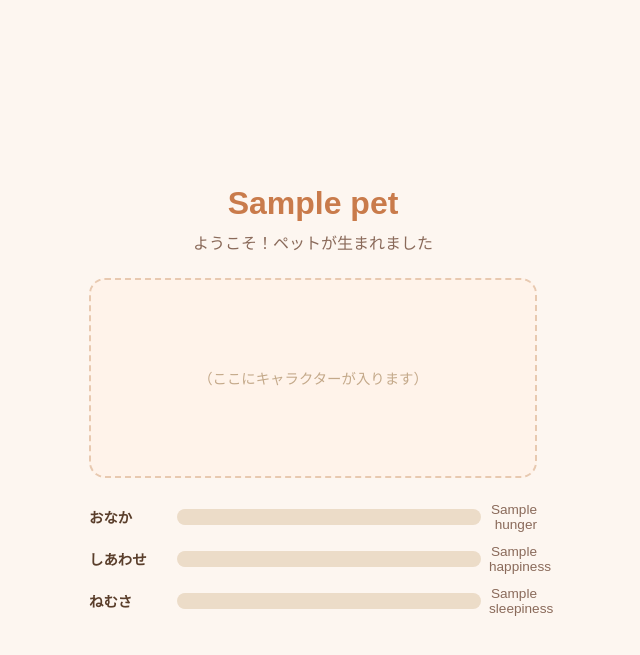
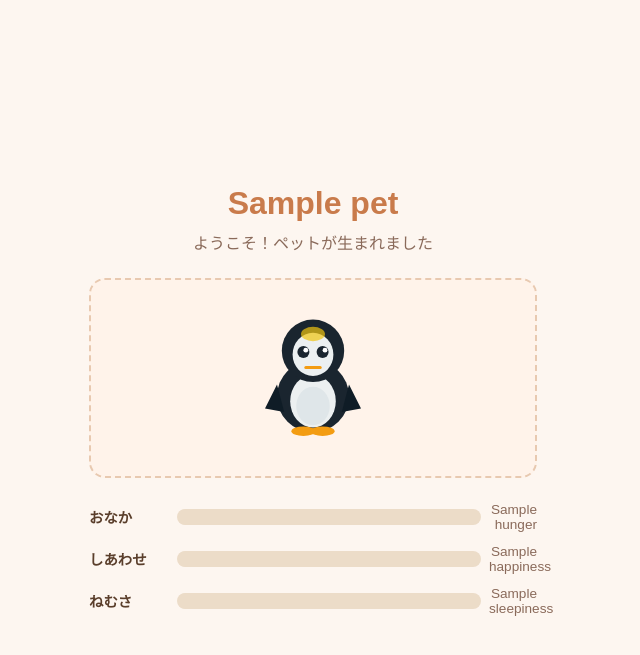
Before and after one commit to MOGW4086/cozy-pet, a Flask app: template cozy_pet/templates/index.html in a window 1280 px wide. Shown: the top 655 px of the page, without its empty margins (327-967 px from the left). Run offline with Flask 3, Linux system fonts and the light colour scheme; the template is opened without the code that fills it: most values are stand-ins (such as "Sample title", 1, 10 or a date in 2020).

Commit message:
feat: SVGキャラクター表示（4形態・表情・CSSアニメーション）
- ペンギン風SVGキャラクター 4形態（egg/baby/child/adult）を partials/character.html に実装
- 表情変化 4種（normal/happy/hungry/sleepy）を目・くちばしの形で表現
- CSSアニメーション追加（ぴょんぴょん bounce / まばたき blink）
- pet.mood フィールドを main.py のダミーデータに追加
- SVGタグ存在確認のスモークテスト追加

Closes #2

Co-Authored-By: Claude Sonnet 4.6 <noreply@anthropic.com>

```diff
--- a/cozy_pet/routes/main.py
+++ b/cozy_pet/routes/main.py
@@ -22,6 +22,7 @@ def index():
     pet = {
         "name": "ペット",
         "stage": "egg",
+        "mood": "normal",
         "hunger": 80,
         "happiness": 80,
         "sleepiness": 20,
--- a/cozy_pet/static/css/style.css
+++ b/cozy_pet/static/css/style.css
@@ -58,6 +58,32 @@ body {
   font-size: 0.9rem;
 }
 
+/* キャラクターアニメーション */
+.character-svg {
+  display: block;
+  margin: 0 auto;
+  width: 120px;
+  height: 144px;
+}
+
+.character-bounce {
+  animation: bounce 1.2s ease-in-out infinite;
+}
+
+.character-blink .eye {
+  animation: blink 3s ease-in-out infinite;
+}
+
+@keyframes bounce {
+  0%, 100% { transform: translateY(0); }
+  50% { transform: translateY(-8px); }
+}
+
+@keyframes blink {
+  0%, 90%, 100% { transform: scaleY(1); }
+  95% { transform: scaleY(0.1); }
+}
+
 /* ステータス */
 .pet-status {
   display: flex;
--- a/cozy_pet/templates/index.html
+++ b/cozy_pet/templates/index.html
@@ -8,11 +8,8 @@
   <p class="welcome-message">ようこそ！ペットが生まれました</p>
 </header>
 
-<!-- キャラクター表示エリア（後の Issue で SVG を入れる） -->
 <section class="pet-character" aria-label="キャラクター表示エリア">
-  <div class="character-placeholder">
-    <p>（ここにキャラクターが入ります）</p>
-  </div>
+  {% include "partials/character.html" %}
 </section>
 
 <!-- ステータス表示エリア（後の Issue で実装） -->
--- /dev/null
+++ b/cozy_pet/templates/partials/character.html
@@ -0,0 +1,222 @@
+{# ペンギン風 SVG キャラクター。pet.stage と pet.mood を参照して形態・表情を切り替える。 #}
+
+{% if pet.stage == 'egg' %}
+{# ===== 卵形態 ===== #}
+<svg class="character-svg character-bounce"
+     viewBox="0 0 100 120"
+     xmlns="http://www.w3.org/2000/svg"
+     role="img"
+     aria-label="卵のペット">
+  {# 卵本体（白い楕円） #}
+  <ellipse cx="50" cy="65" rx="30" ry="40"
+           fill="#fffef5" stroke="#e8c9b0" stroke-width="2"/>
+  {# 卵の淡いツヤ #}
+  <ellipse cx="40" cy="50" rx="8" ry="12"
+           fill="#ffffff" opacity="0.5"/>
+</svg>
+
+{% elif pet.stage == 'baby' %}
+{# ===== 赤ちゃん形態 ===== #}
+<svg class="character-svg character-bounce"
+     viewBox="0 0 100 120"
+     xmlns="http://www.w3.org/2000/svg"
+     role="img"
+     aria-label="赤ちゃんペンギンのペット">
+  {# 体（小さな丸） #}
+  <ellipse cx="50" cy="78" rx="22" ry="26"
+           fill="#2c3e50"/>
+  {# お腹（白） #}
+  <ellipse cx="50" cy="82" rx="13" ry="18"
+           fill="#ecf0f1"/>
+  {# 頭 #}
+  <circle cx="50" cy="50" r="20"
+          fill="#2c3e50"/>
+  {# 顔の白い部分 #}
+  <ellipse cx="50" cy="52" rx="13" ry="14"
+           fill="#ecf0f1"/>
+
+  {# 目 #}
+  {% if pet.mood == 'happy' %}
+    {# 弧（笑顔目） #}
+    <path d="M 41 47 Q 43 44 45 47" class="eye"
+          stroke="#2c3e50" stroke-width="1.5" fill="none" stroke-linecap="round"/>
+    <path d="M 55 47 Q 57 44 59 47" class="eye"
+          stroke="#2c3e50" stroke-width="1.5" fill="none" stroke-linecap="round"/>
+  {% elif pet.mood == 'sleepy' %}
+    {# 半閉じ目（上半分が直線） #}
+    <path d="M 40 47 H 46" class="eye"
+          stroke="#2c3e50" stroke-width="1.5" stroke-linecap="round"/>
+    <ellipse cx="43" cy="48" rx="3" ry="1.5"
+             fill="#2c3e50" class="eye"/>
+    <path d="M 54 47 H 60" class="eye"
+          stroke="#2c3e50" stroke-width="1.5" stroke-linecap="round"/>
+    <ellipse cx="57" cy="48" rx="3" ry="1.5"
+             fill="#2c3e50" class="eye"/>
+  {% else %}
+    {# normal / hungry — 普通の目 #}
+    <circle cx="43" cy="48" r="3" fill="#2c3e50" class="eye"/>
+    <circle cx="57" cy="48" r="3" fill="#2c3e50" class="eye"/>
+    <circle cx="44" cy="47" r="1" fill="#ffffff"/>
+    <circle cx="58" cy="47" r="1" fill="#ffffff"/>
+  {% endif %}
+
+  {# くちばし #}
+  {% if pet.mood == 'happy' %}
+    <path d="M 46 57 Q 50 61 54 57"
+          stroke="#f39c12" stroke-width="1.5" fill="none" stroke-linecap="round"/>
+  {% elif pet.mood == 'hungry' %}
+    <path d="M 47 56 L 50 60 L 53 56"
+          fill="#f39c12" stroke="#f39c12" stroke-width="1" stroke-linejoin="round"/>
+  {% else %}
+    <line x1="47" y1="57" x2="53" y2="57"
+          stroke="#f39c12" stroke-width="1.5" stroke-linecap="round"/>
+  {% endif %}
+
+  {# 翼（小さな三角） #}
+  <polygon points="28,70 22,82 30,84" fill="#1a252f"/>
+  <polygon points="72,70 78,82 70,84" fill="#1a252f"/>
+  {# 足 #}
+  <ellipse cx="44" cy="103" rx="6" ry="3" fill="#f39c12"/>
+  <ellipse cx="56" cy="103" rx="6" ry="3" fill="#f39c12"/>
+</svg>
+
+{% elif pet.stage == 'child' %}
+{# ===== 子ども形態 ===== #}
+<svg class="character-svg character-bounce"
+     viewBox="0 0 100 120"
+     xmlns="http://www.w3.org/2000/svg"
+     role="img"
+     aria-label="子どもペンギンのペット">
+  {# 体 #}
+  <ellipse cx="50" cy="80" rx="26" ry="28"
+           fill="#2c3e50"/>
+  {# お腹 #}
+  <ellipse cx="50" cy="84" rx="16" ry="20"
+           fill="#ecf0f1"/>
+  {# 頭 #}
+  <circle cx="50" cy="48" r="24"
+          fill="#2c3e50"/>
+  {# 顔の白い部分 #}
+  <ellipse cx="50" cy="51" rx="15" ry="16"
+           fill="#ecf0f1"/>
+
+  {# 目（くっきり） #}
+  {% if pet.mood == 'happy' %}
+    <path d="M 40 45 Q 43 41 46 45" class="eye"
+          stroke="#2c3e50" stroke-width="2" fill="none" stroke-linecap="round"/>
+    <path d="M 54 45 Q 57 41 60 45" class="eye"
+          stroke="#2c3e50" stroke-width="2" fill="none" stroke-linecap="round"/>
+  {% elif pet.mood == 'sleepy' %}
+    <path d="M 39 45 H 47" class="eye"
+          stroke="#2c3e50" stroke-width="2" stroke-linecap="round"/>
+    <ellipse cx="43" cy="47" rx="4" ry="2"
+             fill="#2c3e50" class="eye"/>
+    <path d="M 53 45 H 61" class="eye"
+          stroke="#2c3e50" stroke-width="2" stroke-linecap="round"/>
+    <ellipse cx="57" cy="47" rx="4" ry="2"
+             fill="#2c3e50" class="eye"/>
+  {% elif pet.mood == 'hungry' %}
+    <ellipse cx="43" cy="47" rx="4" ry="3" fill="#2c3e50" class="eye"/>
+    <ellipse cx="57" cy="47" rx="4" ry="3" fill="#2c3e50" class="eye"/>
+    <circle cx="44" cy="46" r="1.2" fill="#ffffff"/>
+    <circle cx="58" cy="46" r="1.2" fill="#ffffff"/>
+  {% else %}
+    <circle cx="43" cy="47" r="4" fill="#2c3e50" class="eye"/>
+    <circle cx="57" cy="47" r="4" fill="#2c3e50" class="eye"/>
+    <circle cx="44.5" cy="46" r="1.5" fill="#ffffff"/>
+    <circle cx="58.5" cy="46" r="1.5" fill="#ffffff"/>
+  {% endif %}
+
+  {# くちばし #}
+  {% if pet.mood == 'happy' %}
+    <path d="M 45 58 Q 50 63 55 58"
+          stroke="#f39c12" stroke-width="2" fill="none" stroke-linecap="round"/>
+  {% elif pet.mood == 'hungry' %}
+    <path d="M 46 57 L 50 62 L 54 57"
+          fill="#f39c12" stroke="#f39c12" stroke-width="1.5" stroke-linejoin="round"/>
+  {% else %}
+    <line x1="45" y1="58" x2="55" y2="58"
+          stroke="#f39c12" stroke-width="2" stroke-linecap="round"/>
+  {% endif %}
+
+  {# 翼（少し長め） #}
+  <polygon points="24,72 16,88 28,90" fill="#1a252f"/>
+  <polygon points="76,72 84,88 72,90" fill="#1a252f"/>
+  {# 足 #}
+  <ellipse cx="43" cy="107" rx="8" ry="3.5" fill="#f39c12"/>
+  <ellipse cx="57" cy="107" rx="8" ry="3.5" fill="#f39c12"/>
+</svg>
+
+{% else %}
+{# ===== 大人形態（adult）===== #}
+<svg class="character-svg character-bounce"
+     viewBox="0 0 100 120"
+     xmlns="http://www.w3.org/2000/svg"
+     role="img"
+     aria-label="大人ペンギンのペット">
+  {# 体（大きく、コントラストあり） #}
+  <ellipse cx="50" cy="82" rx="30" ry="30"
+           fill="#1a252f"/>
+  {# お腹（白、広め） #}
+  <ellipse cx="50" cy="86" rx="19" ry="22"
+           fill="#ecf0f1"/>
+  {# お腹の模様 #}
+  <ellipse cx="50" cy="90" rx="14" ry="16"
+           fill="#dfe6e9"/>
+  {# 頭 #}
+  <circle cx="50" cy="44" r="26"
+          fill="#1a252f"/>
+  {# 頭の白い部分 #}
+  <ellipse cx="50" cy="47" rx="17" ry="18"
+           fill="#ecf0f1"/>
+  {# 黄色のアクセント（頭） #}
+  <ellipse cx="50" cy="30" rx="10" ry="6"
+           fill="#f1c40f" opacity="0.7"/>
+
+  {# 目（大きくはっきり） #}
+  {% if pet.mood == 'happy' %}
+    <path d="M 38 43 Q 42 38 46 43" class="eye"
+          stroke="#1a252f" stroke-width="2.5" fill="none" stroke-linecap="round"/>
+    <path d="M 54 43 Q 58 38 62 43" class="eye"
+          stroke="#1a252f" stroke-width="2.5" fill="none" stroke-linecap="round"/>
+  {% elif pet.mood == 'sleepy' %}
+    <path d="M 37 43 H 47" class="eye"
+          stroke="#1a252f" stroke-width="2.5" stroke-linecap="round"/>
+    <ellipse cx="42" cy="45" rx="5" ry="2.5"
+             fill="#1a252f" class="eye"/>
+    <path d="M 53 43 H 63" class="eye"
+          stroke="#1a252f" stroke-width="2.5" stroke-linecap="round"/>
+    <ellipse cx="58" cy="45" rx="5" ry="2.5"
+             fill="#1a252f" class="eye"/>
+  {% elif pet.mood == 'hungry' %}
+    <ellipse cx="42" cy="45" rx="5" ry="3.5" fill="#1a252f" class="eye"/>
+    <ellipse cx="58" cy="45" rx="5" ry="3.5" fill="#1a252f" class="eye"/>
+    <circle cx="43.5" cy="44" r="1.5" fill="#ffffff"/>
+    <circle cx="59.5" cy="44" r="1.5" fill="#ffffff"/>
+  {% else %}
+    <circle cx="42" cy="45" r="5" fill="#1a252f" class="eye"/>
+    <circle cx="58" cy="45" r="5" fill="#1a252f" class="eye"/>
+    <circle cx="44" cy="43.5" r="2" fill="#ffffff"/>
+    <circle cx="60" cy="43.5" r="2" fill="#ffffff"/>
+  {% endif %}
+
+  {# くちばし（立派） #}
+  {% if pet.mood == 'happy' %}
+    <path d="M 44 58 Q 50 65 56 58"
+          stroke="#f39c12" stroke-width="2.5" fill="none" stroke-linecap="round"/>
+  {% elif pet.mood == 'hungry' %}
+    <path d="M 44 57 L 50 64 L 56 57"
+          fill="#f39c12" stroke="#f39c12" stroke-width="2" stroke-linejoin="round"/>
+  {% else %}
+    <line x1="44" y1="58" x2="56" y2="58"
+          stroke="#f39c12" stroke-width="2.5" stroke-linecap="round"/>
+  {% endif %}
+
+  {# 翼（立派） #}
+  <polygon points="20,72 10,92 26,95" fill="#0f1c26"/>
+  <polygon points="80,72 90,92 74,95" fill="#0f1c26"/>
+  {# 足 #}
+  <ellipse cx="42" cy="111" rx="10" ry="4" fill="#f39c12"/>
+  <ellipse cx="58" cy="111" rx="10" ry="4" fill="#f39c12"/>
+</svg>
+{% endif %}
```
Also changed, not shown: tests/test_app.py (+6 -0 lines).
